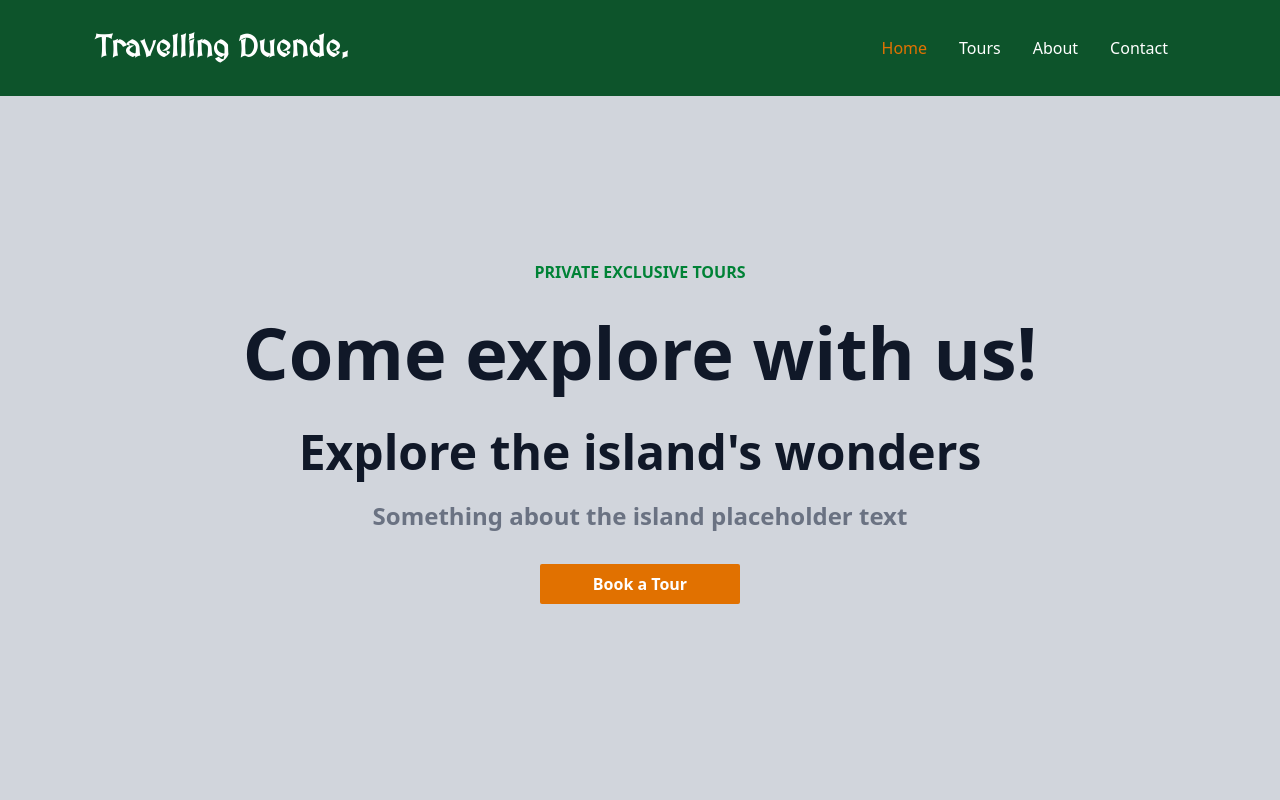
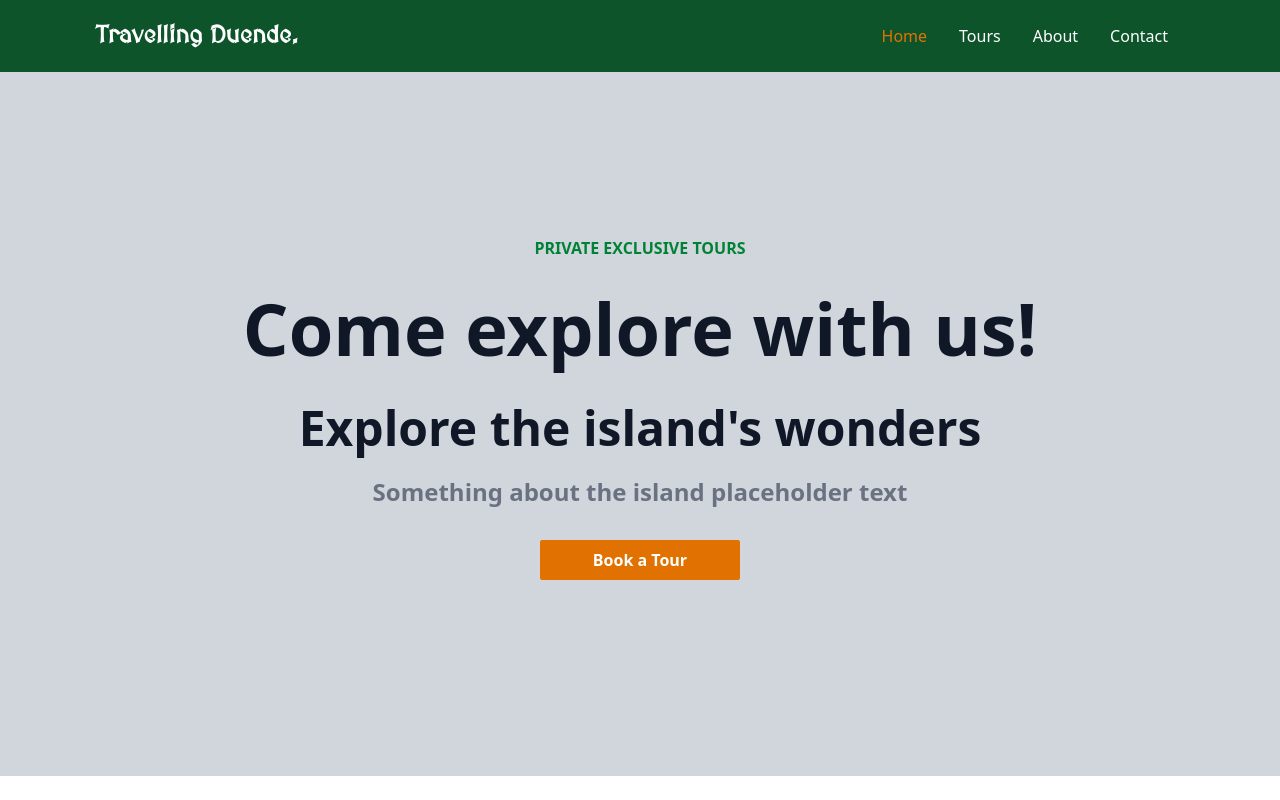
Before and after one commit to recolons/los-duendes, a React (Vite) app: page / in a window 1280 px wide. Shown: the top 800 px of the page. Built offline with nearby package versions, Linux system fonts and the light colour scheme.

Commit message:
Modify navbar styling

```diff
--- a/src/components/Navbar.jsx
+++ b/src/components/Navbar.jsx
@@ -13,8 +13,8 @@ const Navbar = () => {
   }
 
   return (
-    <div className='text-white flex justify-between items-center w-full px-24 mx-auto h-24 bg-green-900'>
-      <Link to='/'><h1 className='w-full text-3xl font-bold font-medieval'>Travelling Duende.</h1></Link>
+    <div className='text-white flex justify-between items-center w-full px-24 mx-auto h-18 bg-green-900'>
+      <Link to='/'><h1 className='w-full text-2xl font-bold font-medieval'>Travelling Duende.</h1></Link>
       <ul className='md:flex hidden [&_li]:hover:text-amber-600/50 [&_li]:transition-colors [&_li]:duration-300 '>
         <li className='p-4'>
           <Link to='/' className={location.pathname === '/' ? 'text-amber-600' : ''}>Home</Link>
```
